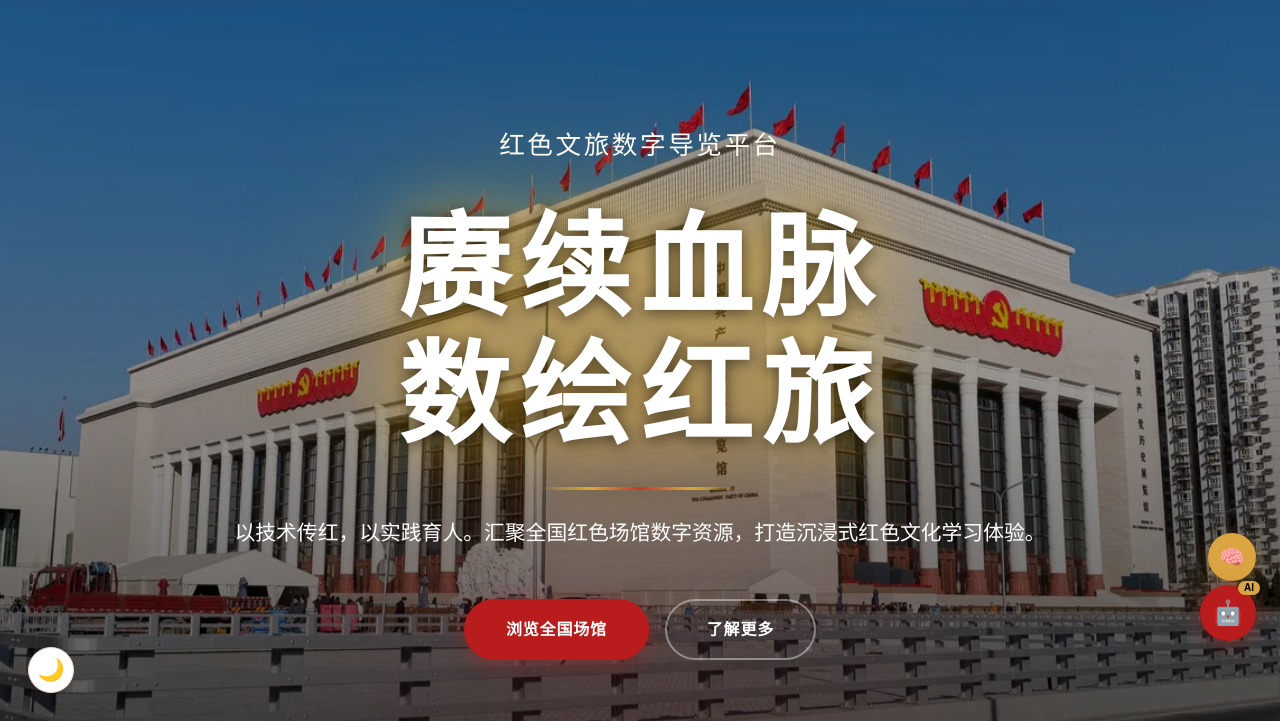
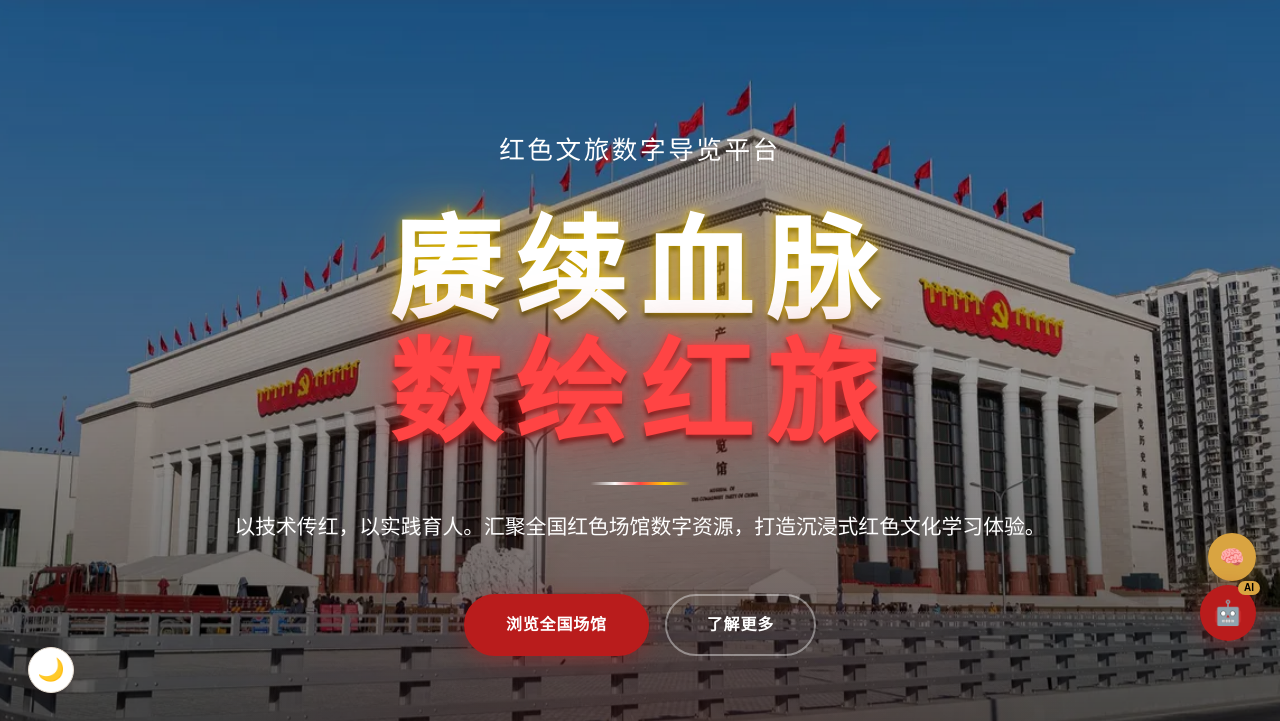
Before and after one commit to yinxi666/shanhexu, a website: page index.html in a window 1280 px wide. Shown: the part 79-800 px from the top of the page. Drawn offline with nearby package versions, Linux system fonts and the light colour scheme.

Commit message:
首页标题重做：华文中宋字体+干净text-shadow金光+红色点缀

```diff
--- a/css/styles.css
+++ b/css/styles.css
@@ -355,46 +355,36 @@ p {
 }
 
 .hero-title {
-  font-family: "Noto Serif SC", "SimSun", serif;
+  font-family: "STZhongsong", "SimSun", "Noto Serif SC", serif;
   font-size: var(--hero-title-size);
-  font-weight: 900;
-  line-height: 1.15;
+  font-weight: 700;
+  line-height: 1.1;
   margin-bottom: 1.5rem;
-  letter-spacing: 0.08em;
-  animation: title-glow 3s ease-in-out infinite;
-  /* 金色光芒多层阴影 */
-  filter: drop-shadow(0 2px 8px rgba(0,0,0,0.6))
-          drop-shadow(0 0 30px rgba(251, 191, 36, 0.5))
-          drop-shadow(0 0 80px rgba(251, 191, 36, 0.3));
-}
-
-@keyframes title-glow {
-  0%, 100% {
-    filter: drop-shadow(0 2px 8px rgba(0,0,0,0.6))
-            drop-shadow(0 0 30px rgba(251, 191, 36, 0.5))
-            drop-shadow(0 0 80px rgba(251, 191, 36, 0.3));
-  }
-  50% {
-    filter: drop-shadow(0 2px 8px rgba(0,0,0,0.6))
-            drop-shadow(0 0 50px rgba(251, 191, 36, 0.8))
-            drop-shadow(0 0 120px rgba(251, 191, 36, 0.5));
-  }
+  letter-spacing: 0.12em;
+  color: #fff;
+  text-shadow:
+    0 0 10px rgba(255, 215, 0, 0.8),
+    0 0 40px rgba(255, 180, 0, 0.4),
+    0 0 80px rgba(255, 150, 0, 0.2),
+    0 4px 4px rgba(0, 0, 0, 0.8);
+}
+
+.hero-title .accent {
+  color: #ff4444;
+  text-shadow:
+    0 0 10px rgba(255, 60, 60, 0.9),
+    0 0 40px rgba(220, 30, 30, 0.5),
+    0 0 80px rgba(180, 20, 20, 0.3),
+    0 4px 4px rgba(0, 0, 0, 0.8);
 }
 
 .hero-title::after {
   content: '';
   display: block;
-  width: 160px;
+  width: 100px;
   height: 3px;
-  background: linear-gradient(90deg, transparent, #fbbf24, #dc2626, #fbbf24, transparent);
+  background: linear-gradient(90deg, transparent, #fff, #ff4444, #ffd700, transparent);
   margin: 1.5rem auto 0;
-  border-radius: 2px;
-  animation: line-pulse 2s ease-in-out infinite;
-}
-
-@keyframes line-pulse {
-  0%, 100% { opacity: 0.6; width: 160px; }
-  50% { opacity: 1; width: 260px; }
 }
 
 .hero-subtitle {
```
